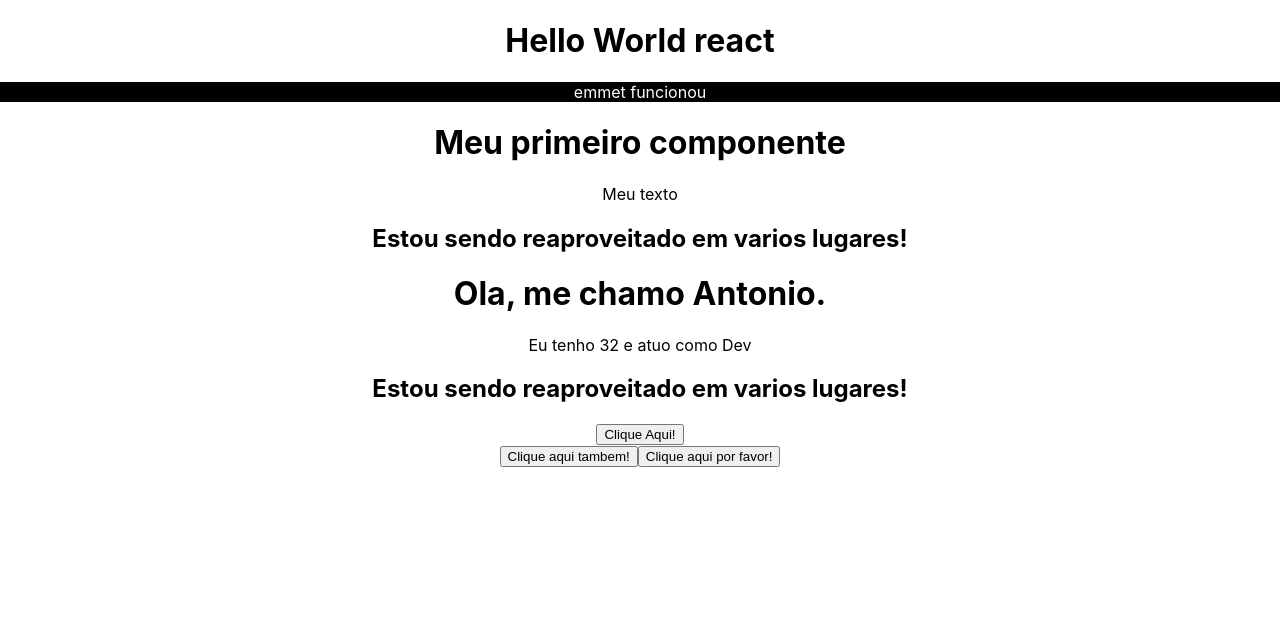
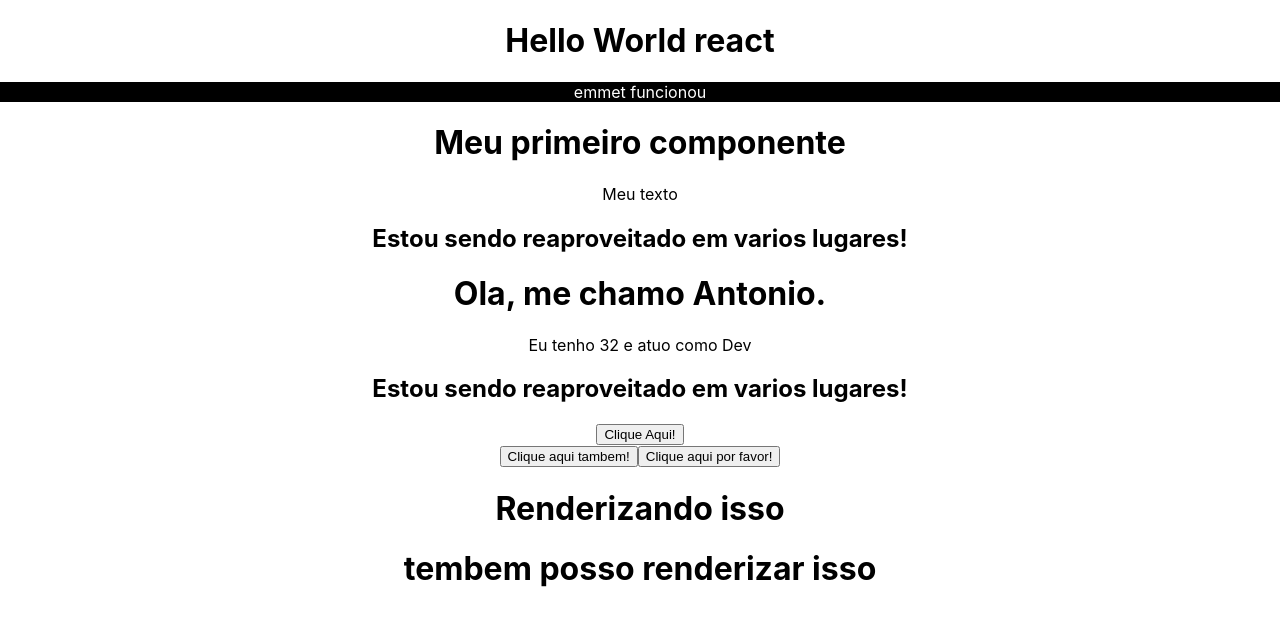
Before and after one commit to antoniolvitall/teste-react, a React (Create React App) app in the folder hello-world/: page / in a window 1280 px wide. Shown: the top 626 px of the page. Built offline with nearby package versions, Linux system fonts and the light colour scheme.

Commit message:
funcao render

```diff
--- a/hello-world/src/components/Events.js
+++ b/hello-world/src/components/Events.js
@@ -3,6 +3,14 @@ const Events = () => {
     const handleMyEvent = (e) => {
         console.log(e);
         console.log("Ativou o evento!")
+    };
+
+    const renderSomething = (x) => {
+        if (x) {
+            return <h1>Renderizando isso</h1>
+        } else {
+            return <h1>tembem posso renderizar isso</h1>
+        }
     };
 
 
@@ -20,6 +28,8 @@ const Events = () => {
                 }                    }
                     >Clique aqui por favor!</button>
             </div>
+            {renderSomething(true)}
+            {renderSomething(false)}
         </div>
     );
 };
```
